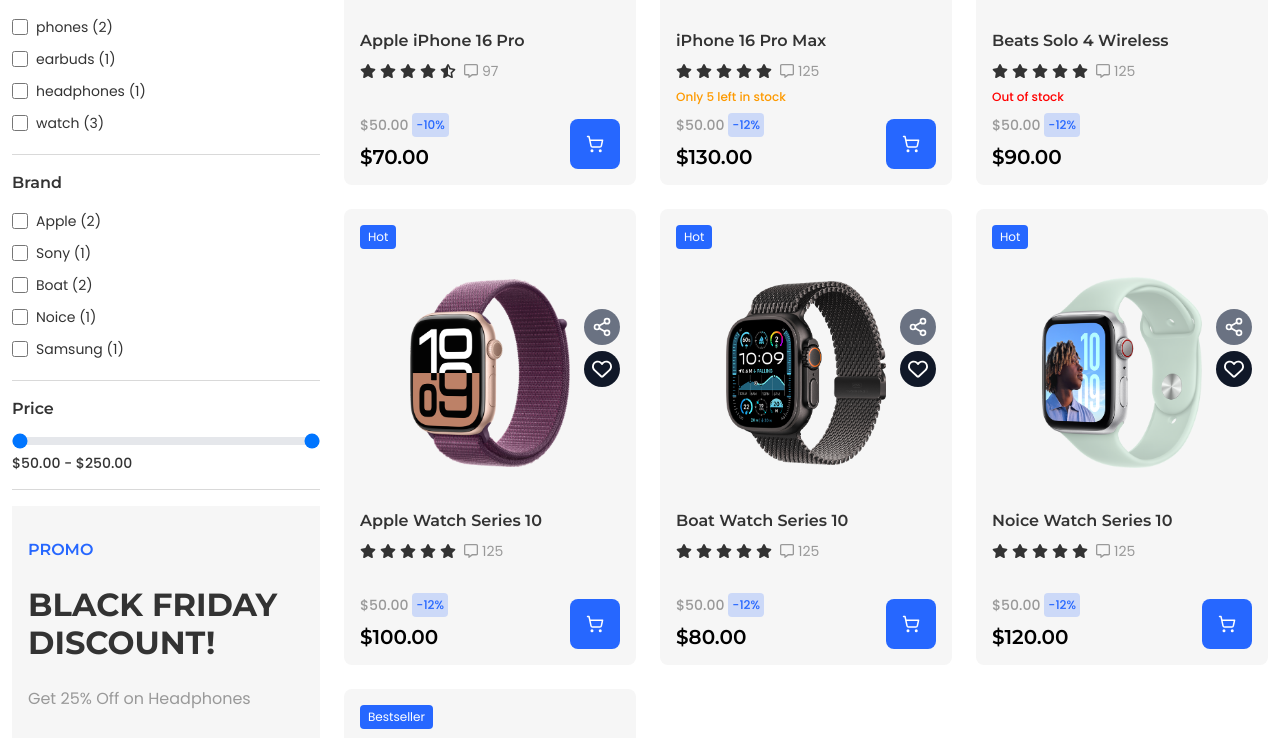
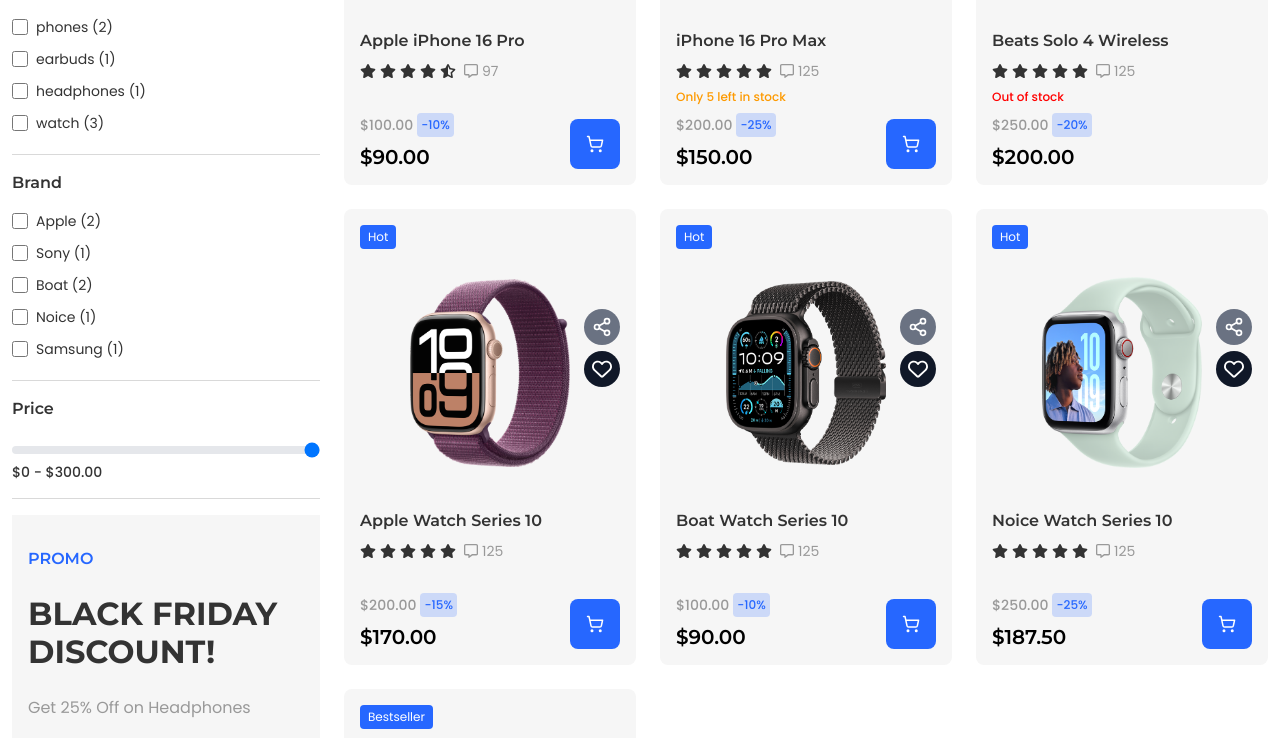
Before and after one commit to sanjibchanda/vision, a React (Vite) app: page /shop in a window 1280 px wide. Shown: the part 794-1532 px from the top of the page. Built offline with nearby package versions, Linux system fonts and the light colour scheme.

Commit message:
price range filter option issue solved

```diff
--- a/src/components/Filter.jsx
+++ b/src/components/Filter.jsx
@@ -81,15 +81,14 @@
                 onRemove={() => handleRemoveFilter("brands", brand)}
               />
             ))}
-            {(filters.minPrice !== 50 || filters.maxPrice !== 250) && (
+            {filters.maxPrice !== 300 && (
               <Badge
-                key={`price-${filters.minPrice}-${filters.maxPrice}`}
-                label={`$${filters.minPrice} - $${filters.maxPrice}`}
+                key={`price-0-${filters.maxPrice}`}
+                label={`$0 - $${filters.maxPrice}`}
                 onRemove={() =>
                   setFilters((prev) => ({
                     ...prev,
-                    minPrice: 50,
-                    maxPrice: 250,
+                    maxPrice: 300,
                   }))
                 }
               />
@@ -173,32 +172,19 @@
             Price
           </div>
           <div className="space-y-2">
-            <div className="flex items-center">
             <input
               type="range"
-                min={50}
-                max={250}
-                step={10}
-                value={filters.minPrice}
-                onChange={(e) =>
-                  setFilters({ ...filters, minPrice: Number(e.target.value) })
-                }
-                className="w-full h-2 bg-gray-200 rounded-s-xl appearance-none cursor-pointer"
-              />
-              <input
-                type="range"
-                min={50}
-                max={250}
+              min={0}
+              max={300}
               step={10}
               value={filters.maxPrice}
               onChange={(e) =>
                 setFilters({ ...filters, maxPrice: Number(e.target.value) })
               }
-                className="w-full h-2 bg-gray-200 rounded-e-xl appearance-none cursor-pointer"
+              className="w-full h-2 bg-gray-200 rounded-lg appearance-none cursor-pointer"
             />
-            </div>
             <p className="text-sm text-accent font-medium">
-              ${filters.minPrice.toFixed(2)} - ${filters.maxPrice.toFixed(2)}
+              $0 - ${filters.maxPrice.toFixed(2)}
             </p>
           </div>
         </div>
--- a/src/components/Product.jsx
+++ b/src/components/Product.jsx
@@ -8,17 +8,9 @@
 import { LuShare2, LuShoppingCart } from "react-icons/lu";
 
 const Product = ({ data }) => {
-  const {
-    title,
-    image,
-    rating,
-    reviews,
-    oldPrice,
-    newPrice,
-    discount,
-    stock,
-    label,
-  } = data;
+  const { title, image, rating, reviews, oldPrice, discount, stock, label } =
+    data;
+  const newPrice = oldPrice - (oldPrice * discount) / 100;
 
   const renderStars = () => {
     const fullStars = Math.floor(rating);
--- a/src/data/productData.js
+++ b/src/data/productData.js
@@ -7,9 +7,9 @@
     image: assets.product.iphone16,
     rating: 4.5,
     reviews: 97,
-    oldPrice: 50,
-    newPrice: 70,
+    oldPrice: 100,
     discount: 10,
+    newPrice: 200,
     stock: 20,
     label: "Bestseller",
     brand: "Apple",
@@ -22,9 +22,8 @@
     image: assets.product.GalaxyBuds3Pro,
     rating: 5,
     reviews: 125,
-    oldPrice: 50,
-    newPrice: 130,
-    discount: 12,
+    oldPrice: 200,
+    discount: 25,
     stock: 5,
     label: "New",
     brand: "Sony",
@@ -37,9 +36,8 @@
     image: assets.product.Beats,
     rating: 5,
     reviews: 125,
-    oldPrice: 50,
-    newPrice: 90,
-    discount: 12,
+    oldPrice: 250,
+    discount: 20,
     stock: 0,
     label: "",
     brand: "Boat",
@@ -52,9 +50,8 @@
     image: assets.product.appleWatch,
     rating: 5,
     reviews: 125,
-    oldPrice: 50,
-    newPrice: 100,
-    discount: 12,
+    oldPrice: 200,
+    discount: 15,
     stock: 20,
     label: "Hot",
     brand: "Apple",
@@ -67,9 +64,8 @@
     image: assets.product.appleWatch2,
     rating: 5,
     reviews: 125,
-    oldPrice: 50,
-    newPrice: 80,
-    discount: 12,
+    oldPrice: 100,
+    discount: 10,
     stock: 20,
     label: "Hot",
     brand: "Boat",
@@ -82,9 +78,8 @@
     image: assets.product.appleWatch3,
     rating: 5,
     reviews: 125,
-    oldPrice: 50,
-    newPrice: 120,
-    discount: 12,
+    oldPrice: 250,
+    discount: 25,
     stock: 20,
     label: "Hot",
     brand: "Noice",
@@ -97,8 +92,7 @@
     image: assets.product.iphone16Front,
     rating: 4.5,
     reviews: 97,
-    oldPrice: 50,
-    newPrice: 100,
+    oldPrice: 200,
     discount: 10,
     stock: 20,
     label: "Bestseller",
--- a/src/layout/ProductList.jsx
+++ b/src/layout/ProductList.jsx
@@ -8,8 +8,7 @@
     categories: [],
     brands: [],
     sortBy: "Newest",
-    minPrice: 50,
-    maxPrice: 250,
+    maxPrice: 300,
   });
 
   const handleClearAll = () => {
@@ -46,11 +45,18 @@
     }
 
     // Price Range
-    filtered = filtered.filter(
-      (product) =>
-        product.newPrice >= filters.minPrice &&
-        product.newPrice <= filters.maxPrice
-    );
+    // filtered = filtered.filter(
+    //   (product) =>
+    //     product.newPrice >= filters.minPrice &&
+    //     product.newPrice <= filters.maxPrice
+    // );
+
+    // Price Range filter using newPrice
+    filtered = filtered.filter((product) => {
+      const price =
+        product.oldPrice - (product.oldPrice * product.discount) / 100;
+      return price <= filters.maxPrice;
+    });
 
     // Sort
     if (filters.sortBy === "BestSeller") {
```
Lines whose indentation alone changed are shown as unchanged.
